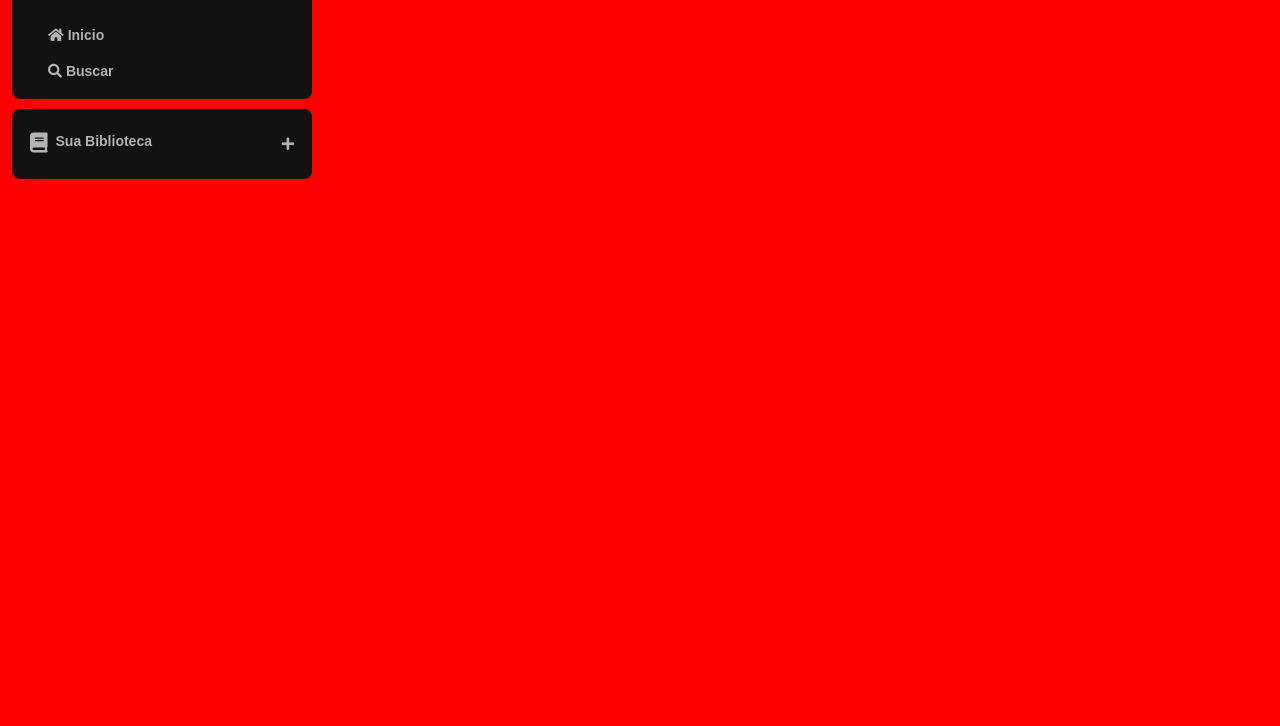
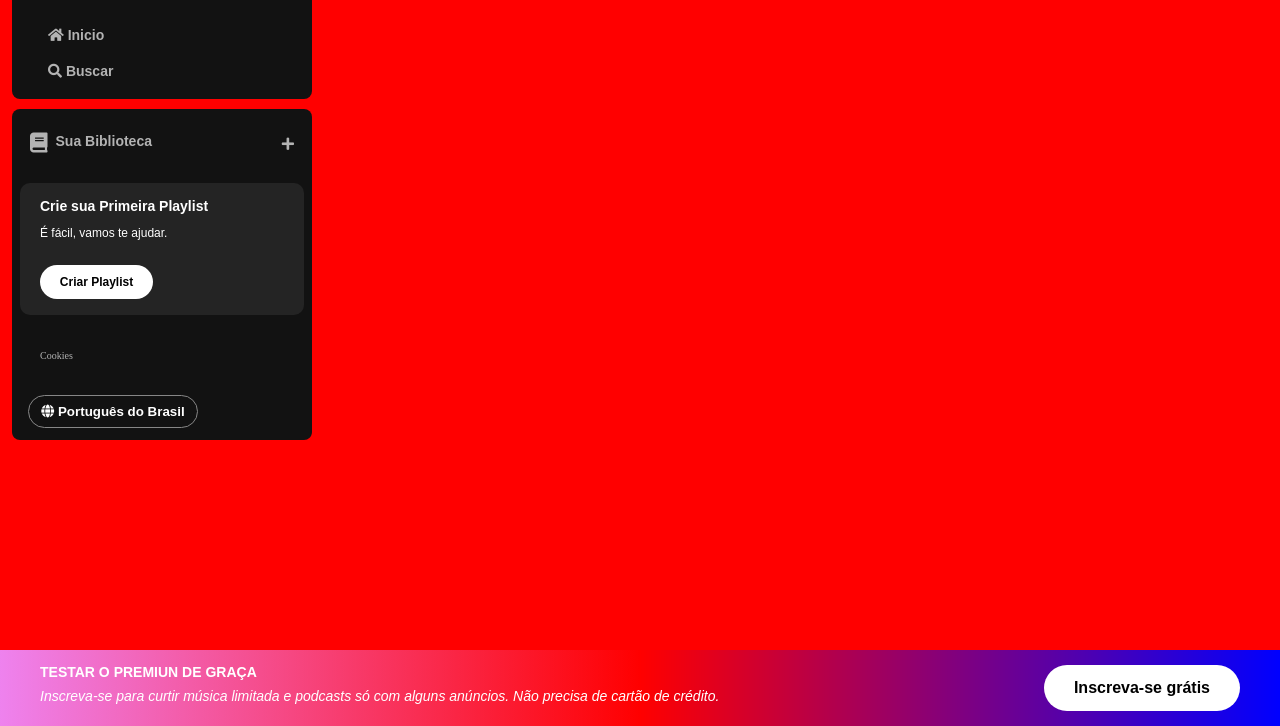
Before and after one commit to vargasneto/Spotify, a plain HTML site: page index.html in a window 1280 px wide. Shown: the part 74-800 px from the top of the page. Drawn offline with Linux system fonts and the light colour scheme.

Commit message:
Footer adicionado

```diff
--- a/index.html
+++ b/index.html
@@ -48,10 +48,49 @@
           <span class="fa fa-plus"></span>
         </div>
 
+        <section class="section-playlist">
+        <div class="section-playlist__content">
+          <span class="text title">
+            Crie sua Primeira Playlist
+          </span>
+          <span class="text subtitle">
+            É fácil, vamos te ajudar.
+          </span>
+          <button class="section-playlist__button">
+            <span>Criar Playlist</span>
+          </button>
+        </div>
+        </section>
+        <div class="cookies">
+          <a href="">Cookies</a>
+        </div>
+
+        <div class="languages">
+          <button class="languages__button">
+            <span class="fa fa-globe"></span>
+            <span>Português do Brasil</span>
+          </button>
+        </div>
+
       </div>
+
 
     </div>
 
 
+    <footer class="footer">
+      <div class="footer-text">
+        <p class="footer-title">
+          Testar o Premiun de graça
+        </p>
+        <p class="footer-subtitle">
+          Inscreva-se para curtir música limitada e podcasts só com alguns anúncios. Não precisa de cartão de crédito.
+        </p>
+      </div>
+      <div class="button">
+        <button type="button">Inscreva-se grátis</button>
+      </div>
+    </footer>
+
   </body>
 </html>
--- a/styles.css
+++ b/styles.css
@@ -48,7 +48,6 @@ body {
 .library {
   background-color: #121212;
   border-radius: 8px;
-  padding: 16px 0 0 16px;
   display: flex;
   justify-content: space-between;
   flex-direction: column;
@@ -57,7 +56,6 @@ body {
   font-weight: 600;
   font-size: 14px;
   margin-top: 10px;
-
 }
 
 .library .library__content {
@@ -65,15 +63,15 @@ body {
   justify-content: space-between;
 }
 
-.library .library__button{
+.library .library__button {
   display: flex;
   margin-right: 10px;
   color: #b3b3b3;
   background-color: transparent;
-    border:0px;
+  border: 0px;
   font-size: 14px;
   font-weight: 700;
-    font-family: "DM Sans",sans-serif;
+  font-family: "DM Sans", sans-serif;
   text-align: center;
   text-decoration: none;
   text-transform: none;
@@ -87,7 +85,124 @@ body {
   padding-right: 8px;
 }
 
-.library .library__content .fa-plus
-{
+.library .library__content .fa-plus {
   margin: 24px 10px;
 }
+
+.section-playlist {
+  display: flex;
+  align-items: flex-start;
+  justify-content: space-between;
+  gap: 20px;
+  background-color: #242424;
+  color: #b3b3b3;
+  font-weight: 600;
+  font-size: 14px;
+  margin: 8px 0px;
+  padding: 16px 20px;
+  border-radius: 10px;
+}
+
+.section-playlist .section-playlist__content {
+  display: flex;
+  flex-direction: column;
+}
+
+.section-playlist__content .text {
+  padding-bottom: 14px;
+  color: #fff;
+  font-family: "DM Sans", sans-serif;
+}
+
+.section-playlist__content .title {
+  font-weight: 700;
+}
+
+.section-playlist__content .subtitle {
+  font-weight: 500;
+  font-size: 12px;
+}
+
+.section-playlist__content .section-playlist__button {
+  display: flex;
+  justify-content: center;
+  background-color: #fff;
+  color: #000;
+  border-radius: 20px;
+  font-size: 12px;
+  font-weight: 700;
+  font-family: "DM Sans", sans-serif;
+  text-decoration: none;
+  text-transform: none;
+  padding: 10px;
+  margin-top: 12px;
+  border: 0;
+  width: 113px;
+}
+
+.sidebar .cookies {
+  margin: 25px 20px;
+}
+
+.sidebar .cookies a {
+  color: #b3b3b3;
+  font-weight: 500;
+  font-size: 10px;
+  text-decoration: none;
+}
+
+.sidebar .cookies a:hover {
+  text-decoration: underline;
+}
+
+.languages .languages__button {
+  align-items: center;
+  background-color: transparent;
+  border: 1px solid #878787;
+  color: #fff;
+  font-weight: bold;
+  cursor: pointer;
+  border-radius: 20px;
+  width: 170px;
+  margin: 8px;
+  padding: 8px;
+}
+
+.footer{
+  background-image: linear-gradient(to right,violet,transparent,blue);
+  position: fixed;
+  bottom: 0;
+  left: 0;
+  right: 0;
+  padding: 15px 40px;
+  display: flex;
+  justify-content: space-between;
+
+}
+
+.footer-text{
+  flex-shrink: 0;
+  color: #fff;
+  font-family: 'DM Sans',sans-serif;
+}
+.footer-title{
+  text-transform: uppercase;
+  margin-bottom: 10px;
+  font-size: 14px;
+  font-weight: bold;
+}
+.footer-subtitle{
+  font-style: oblique;
+  font-size: 14px;
+  font-weight: 500;
+}
+.footer button{
+  background-color:#fff;
+  color: #000;
+  border-radius:40px;
+  padding: 14px 30px;
+  font-size: 16px;
+  font-weight: bold;
+  border: 0;
+  flex-shrink: 0;
+}
```
Lines whose indentation alone changed are shown as unchanged.
